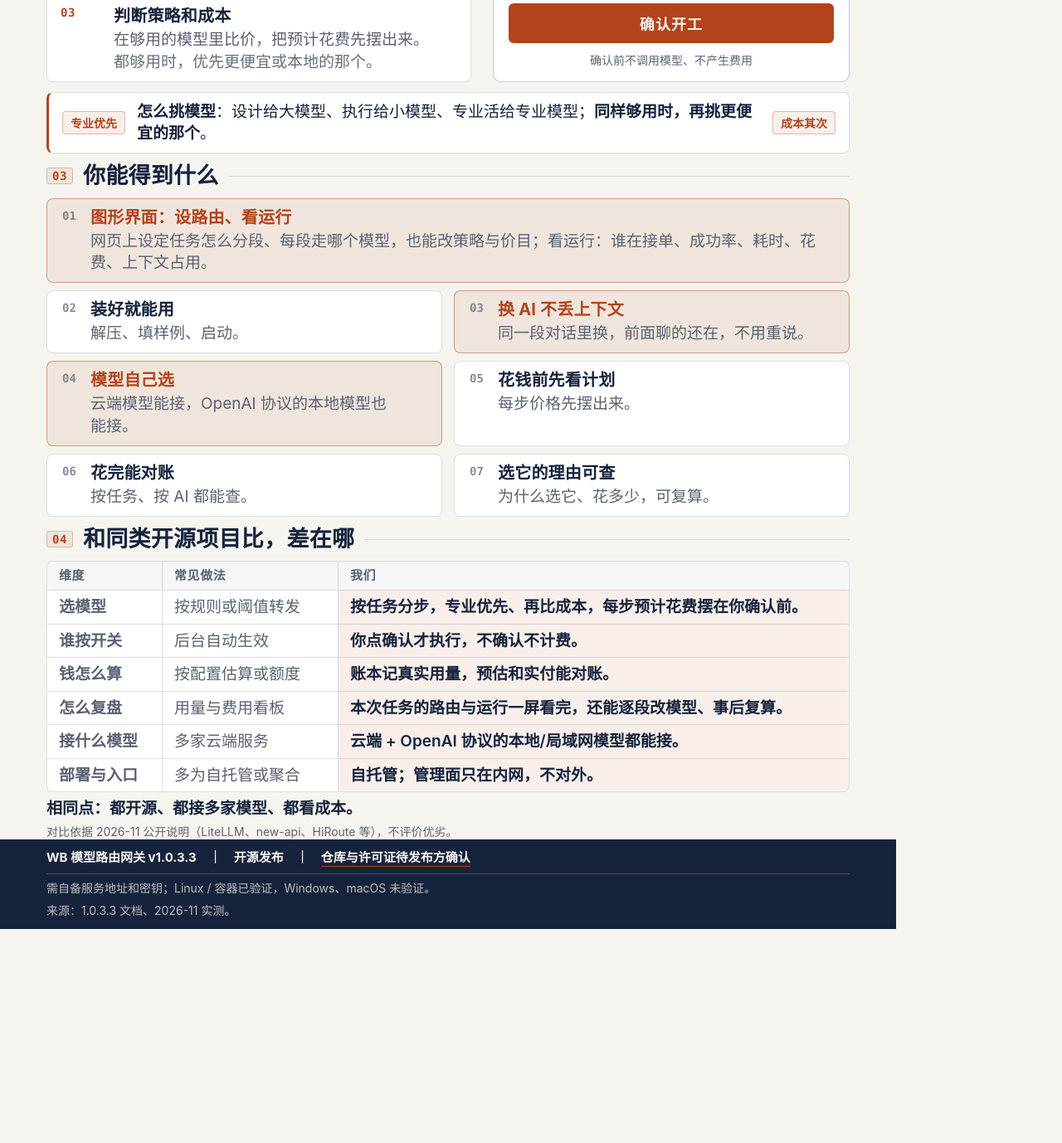
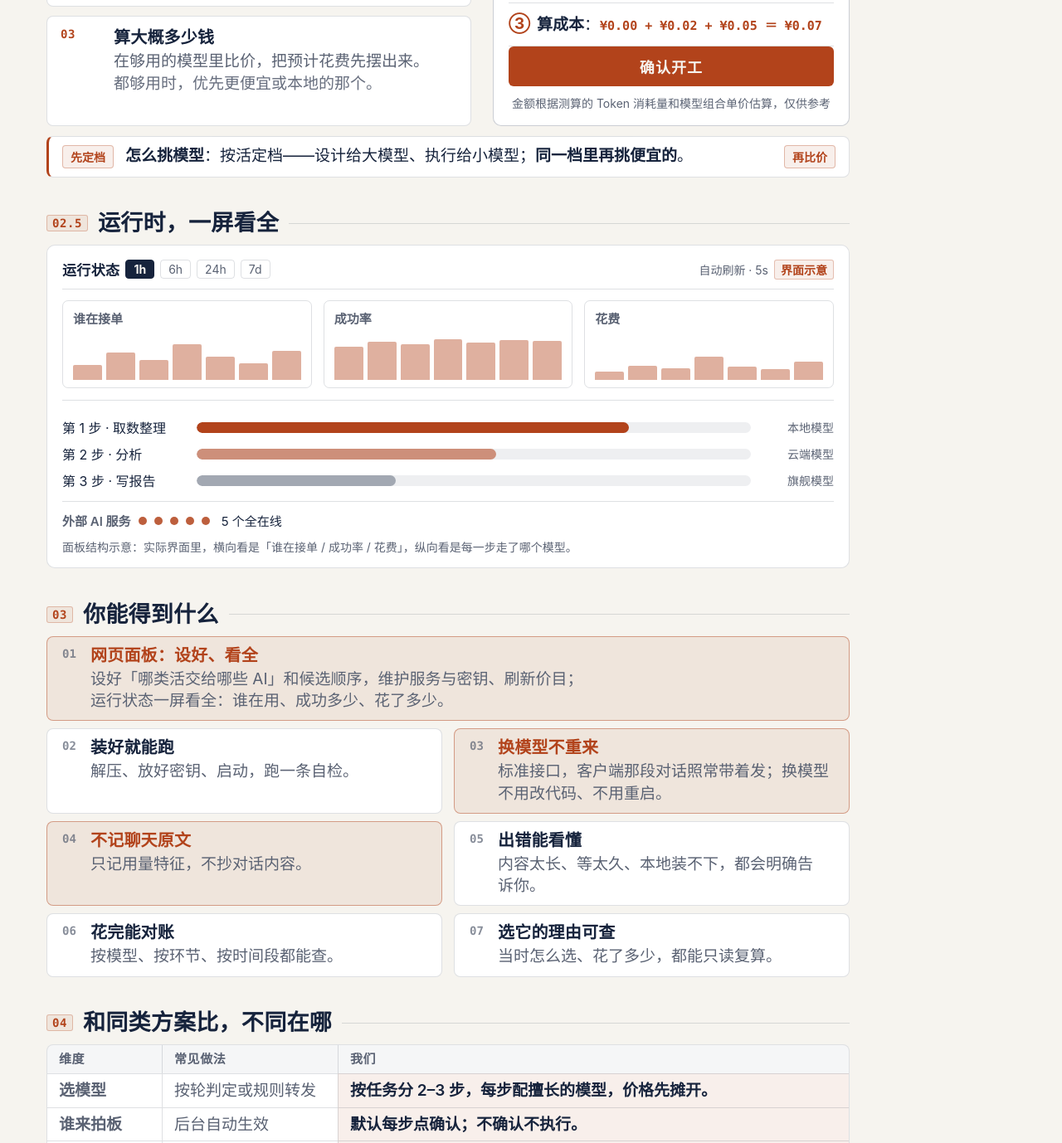
Before and after one commit to beidou6972yh/dsh-bw-router, a website: page docs-open/WB-Router-Poster.html in a window 1280 px wide. Shown: the part 820-2198 px from the top of the page at 83% size. Before the commit the page ends 1940 px from the top, so only its background shows below. Drawn offline with Linux system fonts and the light colour scheme.

Commit message:
docs: refresh open-source poster to finalized 1.0.3.3
- 主题句改为「专业人做专业事，又快又好还省钱。」；副标题补身份与四个明白
- 痛点重写（选模型全靠猜 / 换模型就得重来）
- 计划卡改为三步实例：本地模型梳理提纲 → 性价比云端模型撰写正文 → 旗舰模型校对收束
- 面板截图替换为同版式「界面示意」（原图含真实用量与上游名，不宜公开）
- 04 段删对比依据脚注，改设「差异化」一句
- 画布 1080x2560（PNG 2160x5120），脱敏扫描 PASS

```diff
--- a/docs-open/WB-Router-Poster.html
+++ b/docs-open/WB-Router-Poster.html
@@ -19,12 +19,12 @@
   --mono:ui-monospace,SFMono-Regular,Menlo,Consolas,"Liberation Mono",monospace;
 }
 *{box-sizing:border-box;margin:0;padding:0}
-html,body{width:1080px;height:1880px}
+html,body{width:1080px;height:2560px}
 body{background:var(--paper);color:var(--ink);font-family:var(--sans);overflow:hidden;-webkit-font-smoothing:antialiased}
-.poster{width:1080px;height:1880px;display:flex;flex-direction:column}
+.poster{width:1080px;height:2560px;display:flex;flex-direction:column}
 
 /* ---------- 顶部 ---------- */
-.hero{position:relative;flex:0 0 auto;background:var(--ink);color:var(--on-ink);padding:26px 56px 20px;overflow:hidden}
+.hero{position:relative;flex:0 0 auto;background:var(--ink);color:var(--on-ink);padding:26px 56px 18px;overflow:hidden}
 .hero::before{content:"";position:absolute;inset:0;pointer-events:none;
   background-image:linear-gradient(rgba(246,244,239,.055) 1px,transparent 1px),linear-gradient(90deg,rgba(246,244,239,.055) 1px,transparent 1px);
   background-size:48px 48px}
@@ -32,9 +32,9 @@ body{background:var(--paper);color:var(--ink);font-family:var(--sans);overflow:h
 .kicker{display:flex;align-items:center;gap:11px;font-size:16px;letter-spacing:.1em;color:var(--on-ink-2)}
 .kicker .pip{width:8px;height:8px;background:var(--accent);border-radius:2px}
 .kicker b{color:var(--on-ink);font-weight:600;letter-spacing:.06em}
-h1{font-size:76px;line-height:1.06;font-weight:800;letter-spacing:-.03em;margin-top:16px;white-space:nowrap}
+h1{font-size:60px;line-height:1.14;font-weight:800;letter-spacing:-.03em;margin-top:16px;white-space:nowrap}
 h1 em{font-style:normal;border-bottom:4px solid var(--accent);padding-bottom:4px}
-.sub{margin-top:13px;font-size:22px;line-height:1.45;color:var(--on-ink-2);max-width:900px}
+.sub{margin-top:24px;font-size:22px;line-height:1.45;color:var(--on-ink-2);max-width:900px}
 .facts{position:relative;display:flex;list-style:none;margin-top:16px;padding-top:12px;border-top:1px solid rgba(246,244,239,.22)}
 .facts li{display:flex;align-items:center;gap:10px;font-size:16px;color:var(--on-ink);white-space:nowrap}
 .facts li+li{border-left:1px solid rgba(246,244,239,.22);padding-left:22px;margin-left:22px}
@@ -42,12 +42,48 @@ h1 em{font-style:normal;border-bottom:4px solid var(--accent);padding-bottom:4px
 .facts li.hot{font-weight:600}
 
 /* ---------- 区块头 ---------- */
-.body{flex:1 1 auto;padding:9px 56px 0;display:flex;flex-direction:column;gap:11px;justify-content:space-between}
+.body{flex:1 1 auto;padding:8px 56px 12px;display:flex;flex-direction:column;gap:11px;justify-content:space-between}
 .shead{display:flex;align-items:center;gap:12px;margin-bottom:10px}
 .shead .num{font-family:var(--mono);font-size:14px;font-weight:700;color:var(--accent);letter-spacing:.04em;
   background:var(--accent-soft);border:1px solid rgba(178,67,27,.28);border-radius:3px;padding:1px 6px}
 h2{font-size:27px;line-height:1.2;font-weight:700;letter-spacing:.01em;white-space:nowrap}
 .shead .line{flex:1;height:1px;background:var(--rule)}
+
+
+/* ---------- 界面截图区 ---------- */
+.screenshot-wrap{background:var(--card);border:1px solid var(--rule);border-radius:10px;padding:20px;display:flex;flex-direction:column;align-items:center;gap:14px}
+.screenshot-wrap img{width:100%;max-width:920px;height:auto;border-radius:6px;border:1px solid rgba(22,35,60,.18);box-shadow:0 2px 8px rgba(22,35,60,.08)}
+.screenshot-wrap .cap{font-size:17px;line-height:1.4;color:var(--muted);text-align:center;max-width:800px}
+
+
+/* ---------- 界面示意面板（替代真实截图：不露真实用量/上游名）---------- */
+.mockpanel{background:var(--card);border:1px solid var(--rule);border-radius:10px;padding:16px 18px 14px}
+.mp-bar{display:flex;align-items:center;gap:7px;padding-bottom:11px;border-bottom:1px solid var(--rule)}
+.mp-title{font-size:17px;font-weight:700;letter-spacing:.02em}
+.mp-chip{font-size:14px;color:var(--muted);border:1px solid var(--rule);border-radius:4px;padding:2px 9px}
+.mp-chip.on{color:var(--on-ink);background:var(--ink);border-color:var(--ink);font-weight:700}
+.mp-refresh{margin-left:auto;font-size:14px;color:var(--muted)}
+.mp-tag{font-size:14px;font-weight:700;color:var(--accent);background:var(--accent-soft);
+  border:1px solid rgba(178,67,27,.28);border-radius:3px;padding:1px 7px}
+.mp-kpis{display:grid;grid-template-columns:repeat(3,1fr);gap:14px;margin-top:13px}
+.mp-kpi{border:1px solid var(--rule);border-radius:7px;padding:10px 12px 9px}
+.mp-kpi .k{font-size:15px;color:var(--muted);font-weight:600}
+.mp-kpi .bars{display:flex;align-items:flex-end;gap:5px;height:54px;margin-top:10px}
+.mp-kpi .bars i{flex:1;background:rgba(22,35,60,.22);border-radius:2px 2px 0 0}
+.mp-kpi .bars i{background:var(--accent);opacity:.42}
+.mp-lanes{margin-top:14px;padding-top:12px;border-top:1px solid var(--rule)}
+.mp-lane{display:grid;grid-template-columns:150px 1fr 88px;gap:12px;align-items:center;margin-top:8px}
+.mp-lane .nm{font-size:16px;color:var(--ink)}
+.mp-lane .track{height:13px;background:rgba(22,35,60,.07);border-radius:7px;overflow:hidden}
+.mp-lane .fill{display:block;height:100%;border-radius:7px;background:var(--accent)}
+.mp-lane .fill.g2{background:rgba(178,67,27,.55)}
+.mp-lane .fill.g3{background:rgba(22,35,60,.35)}
+.mp-lane .mdl{font-size:14px;color:var(--muted);text-align:right}
+.mp-health{display:flex;align-items:center;gap:9px;margin-top:13px;padding-top:12px;border-top:1px solid var(--rule)}
+.mp-health .h-lbl{font-size:15px;font-weight:600;color:var(--muted)}
+.mp-health .dot{width:10px;height:10px;border-radius:50%;background:var(--accent);opacity:.85}
+.mp-health .h-txt{font-size:15px;color:var(--ink);margin-left:5px}
+.mp-note{margin-top:12px;font-size:14px;line-height:1.42;color:var(--muted)}
 
 /* ---------- 01 ---------- */
 .pains{display:grid;grid-template-columns:repeat(4,1fr);gap:14px}
@@ -58,7 +94,8 @@ h2{font-size:27px;line-height:1.2;font-weight:700;letter-spacing:.01em;white-spa
 
 /* ---------- 02 三步 + 计划卡 ---------- */
 .flow{display:grid;grid-template-columns:1fr 430px;gap:26px;align-items:stretch}
-.steps3{display:flex;flex-direction:column;gap:11px;justify-content:space-between}
+.steps3{display:flex;flex-direction:column;gap:11px}
+.steps3 > .st{flex:1 1 auto}
 .st{display:grid;grid-template-columns:52px 1fr;gap:12px;background:var(--card);border:1px solid var(--rule);border-radius:8px;padding:9px 16px 10px}
 .st .sn{font-family:var(--mono);font-size:14px;font-weight:700;color:var(--accent);padding-top:4px;letter-spacing:.04em}
 .st h3{font-size:20px;font-weight:700;letter-spacing:.01em}
@@ -74,7 +111,7 @@ h2{font-size:27px;line-height:1.2;font-weight:700;letter-spacing:.01em;white-spa
 .pc-line p{font-size:19px;line-height:1.34;color:var(--ink)}
 .pc-line b{font-weight:700}
 .pc-line .ar{color:var(--muted)}
-.pc-line .money{font-family:var(--mono);font-size:17px;font-weight:700;color:var(--accent)}
+.pc-line .money{font-family:var(--mono);font-size:15px;font-weight:700;color:var(--accent);white-space:nowrap}
 .pc-row{display:flex;align-items:center;gap:10px;padding:9px 0;border-bottom:1px solid var(--rule)}
 .pc-step{font-family:var(--mono);font-size:14px;color:var(--muted);flex:0 0 auto}
 .pc-model{font-size:18px;font-weight:600;flex:1}
@@ -115,6 +152,8 @@ h2{font-size:27px;line-height:1.2;font-weight:700;letter-spacing:.01em;white-spa
 .thead>div{border-top:none;background:rgba(22,35,60,.04);font-size:15px;font-weight:600;color:var(--muted);letter-spacing:.04em}
 .same{margin-top:7px;font-size:19px;line-height:1.35;font-weight:700;color:var(--ink)}
 .tnote{margin-top:5px;font-size:14px;line-height:1.4;color:var(--muted)}
+.diff{margin-top:8px;font-size:19px;line-height:1.35;font-weight:700;color:var(--accent);
+  background:var(--accent-soft);border-left:3px solid var(--accent);border-radius:0 5px 5px 0;padding:8px 12px}
 
 /* ---------- 05 ---------- */
 .quick{display:flex;align-items:stretch}
@@ -128,7 +167,7 @@ h2{font-size:27px;line-height:1.2;font-weight:700;letter-spacing:.01em;white-spa
 .foot{flex:0 0 auto;background:var(--ink);color:var(--on-ink-2);padding:11px 56px 12px;font-size:14px;line-height:1.5}
 .foot .f1{display:flex;justify-content:space-between;gap:16px;color:var(--on-ink);font-weight:700;font-size:15px;
   padding-bottom:7px;border-bottom:1px solid rgba(246,244,239,.2)}
-.foot .f1 .r{font-weight:500;color:var(--on-ink-2)}
+.foot .f1 .r{font-weight:500;color:var(--on-ink-2);font-family:var(--mono);font-size:14px}
 .foot .f2{margin-top:6px}
 .foot .warn{color:var(--on-ink);font-weight:700;border-bottom:1px solid var(--accent);padding-bottom:1px}
 </style>
@@ -140,12 +179,12 @@ h2{font-size:27px;line-height:1.2;font-weight:700;letter-spacing:.01em;white-spa
   <header class="hero">
     <div class="hero-in">
       <div class="kicker"><span class="pip"></span><b>WB 模型路由网关</b> · 开源发布 · v1.0.3.3</div>
-      <h1>先看计划，<em>你点头才执行</em>。</h1>
-      <p class="sub">把任务分步、每步挑 AI、预计花费先摆出来。</p>
+      <h1><em>专业人做专业事</em>，又快又好还省钱。</h1>
+      <p class="sub">装在自己机器上的 AI 调度工具：按活派模型、明白派活、明白算账、明白执行。</p>
       <ul class="facts">
-        <li>自己安装、自己管理</li>
-        <li>云端与本地模型都能接</li>
-        <li class="hot">生成计划不收费，执行才按真实用量计费</li>
+        <li>MIT 许可</li>
+        <li>云端模型、自己电脑上的模型都能接</li>
+        <li class="hot">独立部署、DSH 插件、MCP、Skill 多种调用方式</li>
       </ul>
     </div>
   </header>
@@ -157,10 +196,10 @@ h2{font-size:27px;line-height:1.2;font-weight:700;letter-spacing:.01em;white-spa
     <section>
       <div class="shead"><span class="num">01</span><h2>它解决什么问题</h2><span class="line"></span></div>
       <div class="pains">
-        <div class="pain"><div class="k">01</div><h3>选模型靠猜</h3><p>大模型做设计、小模型做执行、专业模型做专业事——没有分工，只能靠猜。</p></div>
-        <div class="pain"><div class="k">02</div><h3>钱花在哪说不清</h3><p>月底只有总额。</p></div>
-        <div class="pain"><div class="k">03</div><h3>换 AI 就得重来</h3><p>前面聊的接不上，任务易跑偏。</p></div>
-        <div class="pain"><div class="k">04</div><h3>自动化是黑箱</h3><p>出事说不清为什么选它。</p></div>
+        <div class="pain"><div class="k">01</div><h3>选模型全靠猜</h3><p>贵的不舍得，便宜的不敢用，谁适合不清楚——全凭感觉选模型。</p></div>
+        <div class="pain"><div class="k">02</div><h3>钱花在哪说不清</h3><p>只看到一张总额，不知道哪一步、哪个模型花的。</p></div>
+        <div class="pain"><div class="k">03</div><h3>换模型就得重来</h3><p>提示词要重写背景，附件要重新给，还要重新提要求、写步骤。</p></div>
+        <div class="pain"><div class="k">04</div><h3>自动化是黑箱</h3><p>出了事，说不清为什么选它、这一步花了多少。</p></div>
       </div>
     </section>
 
@@ -169,25 +208,58 @@ h2{font-size:27px;line-height:1.2;font-weight:700;letter-spacing:.01em;white-spa
       <div class="shead"><span class="num">02</span><h2>它怎么帮你</h2><span class="line"></span></div>
       <div class="flow">
         <div class="steps3">
-          <div class="st"><div class="sn">01</div><div><h3>决策模型做判断</h3><p>先判断这是什么活、难不难。</p><p class="more">写代码、长文、看图、写作，各有各的判断标准。</p></div></div>
-          <div class="st"><div class="sn">02</div><div><h3>按任务步骤选模型</h3><p>分成 2–3 步，每步配擅长的模型。</p><p class="more">每段还可以自己手动换。</p></div></div>
-          <div class="st"><div class="sn">03</div><div><h3>判断策略和成本</h3><p>在够用的模型里比价，把预计花费先摆出来。</p><p class="more">都够用时，优先更便宜或本地的那个。</p></div></div>
+          <div class="st"><div class="sn">01</div><div><h3>先判断是什么活</h3><p>代码、长文、看图、写作，各有各的判断标准。</p><p class="more">顺便估一下难易。</p></div></div>
+          <div class="st"><div class="sn">02</div><div><h3>按任务步骤选模型</h3><p>分成 2–3 步，每步配擅长的模型。</p><p class="more">确认前每步都能自己换。</p></div></div>
+          <div class="st"><div class="sn">03</div><div><h3>算大概多少钱</h3><p>在够用的模型里比价，把预计花费先摆出来。</p><p class="more">都够用时，优先更便宜或本地的那个。</p></div></div>
         </div>
         <div class="pcard">
-          <div class="pc-task"><svg class="pc-ico" viewBox="0 0 20 20" role="img" aria-labelledby="pc-ico-title pc-ico-desc"><title id="pc-ico-title">计划单</title><desc id="pc-ico-desc">一张按判断、选模型、算成本三步列出预计花费的计划单。</desc><rect x="3" y="2" width="14" height="16" rx="2" fill="none" stroke="#B2431B" stroke-width="1.4"/><path d="M6.5 7h7M6.5 10.5h7M6.5 14h4" stroke="#B2431B" stroke-width="1.4" stroke-linecap="round"/></svg>任务：把三份表汇总成一段</div>
+          <div class="pc-task"><svg class="pc-ico" viewBox="0 0 20 20" role="img" aria-labelledby="pc-ico-title pc-ico-desc"><title id="pc-ico-title">计划单</title><desc id="pc-ico-desc">一张按判断、选模型、算成本三步列出预计花费的计划单。</desc><rect x="3" y="2" width="14" height="16" rx="2" fill="none" stroke="#B2431B" stroke-width="1.4"/><path d="M6.5 7h7M6.5 10.5h7M6.5 14h4" stroke="#B2431B" stroke-width="1.4" stroke-linecap="round"/></svg>任务：汇总三份表格，找出差异点<br>并撰写分析报告</div>
           <div class="pc-lines">
-            <div class="pc-line"><span class="pc-n">①</span><p><b>判断</b>：写作类 · 难易中等</p></div>
-            <div class="pc-line"><span class="pc-n">②</span><p><b>选模型</b>：第 1 步 · 小模型做整理 <span class="ar">→</span><br>第 2 步 · 专业模型写成稿</p></div>
-            <div class="pc-line"><span class="pc-n">③</span><p><b>算成本</b>：预计 <span class="money">¥0.02 + ¥0.05 ＝ ¥0.07</span></p></div>
+            <div class="pc-line"><span class="pc-n">①</span><p><b>做判断</b>：写作类（汇总＋分析报告）<br>再估个难易</p></div>
+            <div class="pc-line"><span class="pc-n">②</span><p><b>选模型</b>：第 1 步 · 本地模型梳理提纲 <span class="ar">→</span><br>第 2 步 · 性价比云端模型撰写正文 <span class="ar">→</span><br>第 3 步 · 旗舰模型校对收束</p></div>
+            <div class="pc-line"><span class="pc-n">③</span><p><b>算成本</b>：<span class="money">¥0.00 + ¥0.02 + ¥0.05 ＝ ¥0.07</span></p></div>
           </div>
           <div class="pc-btn">确认开工</div>
-          <div class="pc-note">确认前不调用模型、不产生费用</div>
+          <div class="pc-note">金额根据测算的 Token 消耗量和模型组合单价估算，仅供参考</div>
         </div>
       </div>
       <div class="pickline">
-        <span class="btag">专业优先</span>
-        <div class="btext"><b>怎么挑模型</b>：设计给大模型、执行给小模型、专业活给专业模型；<b>同样够用时，再挑更便宜的那个</b>。</div>
-        <span class="btag">成本其次</span>
+        <span class="btag">先定档</span>
+        <div class="btext"><b>怎么挑模型</b>：按活定档——设计给大模型、执行给小模型；<b>同一档里再挑便宜的</b>。</div>
+        <span class="btag">再比价</span>
+      </div>
+    </section>
+
+
+
+
+
+    <!-- 界面截图 -->
+    <section>
+      <div class="shead"><span class="num">02.5</span><h2>运行时，一屏看全</h2><span class="line"></span></div>
+<div class="mockpanel">
+        <div class="mp-bar">
+          <span class="mp-title">运行状态</span>
+          <span class="mp-chip on">1h</span><span class="mp-chip">6h</span><span class="mp-chip">24h</span><span class="mp-chip">7d</span>
+          <span class="mp-refresh">自动刷新 · 5s</span>
+          <span class="mp-tag">界面示意</span>
+        </div>
+        <div class="mp-kpis">
+          <div class="mp-kpi"><span class="k">谁在接单</span><span class="bars"><i style="height:34%"></i><i style="height:61%"></i><i style="height:45%"></i><i style="height:80%"></i><i style="height:53%"></i><i style="height:38%"></i><i style="height:66%"></i></span></div>
+          <div class="mp-kpi"><span class="k">成功率</span><span class="bars ok"><i style="height:74%"></i><i style="height:86%"></i><i style="height:80%"></i><i style="height:92%"></i><i style="height:84%"></i><i style="height:89%"></i><i style="height:87%"></i></span></div>
+          <div class="mp-kpi"><span class="k">花费</span><span class="bars"><i style="height:20%"></i><i style="height:33%"></i><i style="height:26%"></i><i style="height:52%"></i><i style="height:31%"></i><i style="height:24%"></i><i style="height:42%"></i></span></div>
+        </div>
+        <div class="mp-lanes">
+          <div class="mp-lane"><span class="nm">第 1 步 · 取数整理</span><span class="track"><i class="fill w1" style="width:78%"></i></span><span class="mdl">本地模型</span></div>
+          <div class="mp-lane"><span class="nm">第 2 步 · 分析</span><span class="track"><i class="fill g2" style="width:54%"></i></span><span class="mdl">云端模型</span></div>
+          <div class="mp-lane"><span class="nm">第 3 步 · 写报告</span><span class="track"><i class="fill g3" style="width:36%"></i></span><span class="mdl">旗舰模型</span></div>
+        </div>
+        <div class="mp-health">
+          <span class="h-lbl">外部 AI 服务</span>
+          <span class="dot"></span><span class="dot"></span><span class="dot"></span><span class="dot"></span><span class="dot"></span>
+          <span class="h-txt">5 个全在线</span>
+        </div>
+        <p class="mp-note">面板结构示意：实际界面里，横向看是「谁在接单 / 成功率 / 花费」，纵向看是每一步走了哪个模型。</p>
       </div>
     </section>
 
@@ -195,38 +267,38 @@ h2{font-size:27px;line-height:1.2;font-weight:700;letter-spacing:.01em;white-spa
     <section>
       <div class="shead"><span class="num">03</span><h2>你能得到什么</h2><span class="line"></span></div>
       <div class="grid7">
-        <div class="cell wide hi"><div class="cn">01</div><div><h3>图形界面：设路由、看运行</h3><p>网页上设定任务怎么分段、每段走哪个模型，也能改策略与价目；看运行：谁在接单、成功率、耗时、花费、上下文占用。</p></div></div>
-        <div class="cell"><div class="cn">02</div><div><h3>装好就能用</h3><p>解压、填样例、启动。</p></div></div>
-        <div class="cell hi"><div class="cn">03</div><div><h3>换 AI 不丢上下文</h3><p>同一段对话里换，前面聊的还在，不用重说。</p></div></div>
-        <div class="cell hi"><div class="cn">04</div><div><h3>模型自己选</h3><p>云端模型能接，OpenAI 协议的本地模型也能接。</p></div></div>
-        <div class="cell"><div class="cn">05</div><div><h3>花钱前先看计划</h3><p>每步价格先摆出来。</p></div></div>
-        <div class="cell"><div class="cn">06</div><div><h3>花完能对账</h3><p>按任务、按 AI 都能查。</p></div></div>
-        <div class="cell"><div class="cn">07</div><div><h3>选它的理由可查</h3><p>为什么选它、花多少，可复算。</p></div></div>
+        <div class="cell wide hi"><div class="cn">01</div><div><h3>网页面板：设好、看全</h3><p>设好「哪类活交给哪些 AI」和候选顺序，维护服务与密钥、刷新价目；<br>运行状态一屏看全：谁在用、成功多少、花了多少。</p></div></div>
+        <div class="cell"><div class="cn">02</div><div><h3>装好就能跑</h3><p>解压、放好密钥、启动，跑一条自检。</p></div></div>
+        <div class="cell hi"><div class="cn">03</div><div><h3>换模型不重来</h3><p>标准接口，客户端那段对话照常带着发；换模型不用改代码、不用重启。</p></div></div>
+        <div class="cell hi"><div class="cn">04</div><div><h3>不记聊天原文</h3><p>只记用量特征，不抄对话内容。</p></div></div>
+        <div class="cell"><div class="cn">05</div><div><h3>出错能看懂</h3><p>内容太长、等太久、本地装不下，都会明确告诉你。</p></div></div>
+        <div class="cell"><div class="cn">06</div><div><h3>花完能对账</h3><p>按模型、按环节、按时间段都能查。</p></div></div>
+        <div class="cell"><div class="cn">07</div><div><h3>选它的理由可查</h3><p>当时怎么选、花了多少，都能只读复算。</p></div></div>
       </div>
     </section>
 
     <!-- 04 -->
     <section>
-      <div class="shead"><span class="num">04</span><h2>和同类开源项目比，差在哪</h2><span class="line"></span></div>
+      <div class="shead"><span class="num">04</span><h2>和同类方案比，不同在哪</h2><span class="line"></span></div>
       <div class="tbl">
         <div class="trow thead"><div>维度</div><div>常见做法</div><div>我们</div></div>
-        <div class="trow"><div>选模型</div><div class="other">按规则或阈值转发</div><div class="us">按任务分步，专业优先、再比成本，每步预计花费摆在你确认前。</div></div>
-        <div class="trow"><div>谁按开关</div><div class="other">后台自动生效</div><div class="us">你点确认才执行，不确认不计费。</div></div>
-        <div class="trow"><div>钱怎么算</div><div class="other">按配置估算或额度</div><div class="us">账本记真实用量，预估和实付能对账。</div></div>
-        <div class="trow"><div>怎么复盘</div><div class="other">用量与费用看板</div><div class="us">本次任务的路由与运行一屏看完，还能逐段改模型、事后复算。</div></div>
-        <div class="trow"><div>接什么模型</div><div class="other">多家云端服务</div><div class="us">云端 + OpenAI 协议的本地/局域网模型都能接。</div></div>
-        <div class="trow"><div>部署与入口</div><div class="other">多为自托管或聚合</div><div class="us">自托管；管理面只在内网，不对外。</div></div>
+        <div class="trow"><div>选模型</div><div class="other">按轮判定或规则转发</div><div class="us">按任务分 2–3 步，每步配擅长的模型，价格先摊开。</div></div>
+        <div class="trow"><div>谁来拍板</div><div class="other">后台自动生效</div><div class="us">默认每步点确认；不确认不执行。</div></div>
+        <div class="trow"><div>钱怎么算</div><div class="other">按配置估算或额度</div><div class="us">花完记真实用量，估价和实付能对上。</div></div>
+        <div class="trow"><div>怎么复盘</div><div class="other">用量与费用看板</div><div class="us">一屏看完这次选了谁、花了多少，还能只读复算。</div></div>
+        <div class="trow"><div>接什么模型</div><div class="other">多家云端服务</div><div class="us">云端模型、自己电脑上的模型都能接。</div></div>
+        <div class="trow"><div>装在哪</div><div class="other">自托管或商业托管</div><div class="us">自托管，默认只绑本机；开不对外开放由你定。</div></div>
       </div>
-      <p class="same">相同点：都开源、都接多家模型、都看成本。</p>
-      <p class="tnote">对比依据 2026-11 公开说明（LiteLLM、new-api、HiRoute 等），不评价优劣。</p>
+      <p class="same">相同点：都接多家模型、都能看花费。</p>
+      <p class="diff"><b>差异化</b>：别人替你自动换模型；我们先给计划、你点头才执行、花完能对账。</p>
     </section>
   </main>
 
   <!-- ================= 页脚 ================= -->
   <footer class="foot">
-    <div class="f1"><span>WB 模型路由网关 v1.0.3.3　｜　开源发布　｜　<span class="warn">仓库与许可证待发布方确认</span></span></div>
+    <div class="f1"><span>WB 模型路由网关 v1.0.3.3　｜　开源发布　｜　MIT 许可</span><span class="r">github.com/beidou6972yh/dsh-bw-router</span></div>
     <div class="f2">需自备服务地址和密钥；Linux / 容器已验证，Windows、macOS 未验证。</div>
-    <div class="f2">来源：1.0.3.3 文档、2026-11 实测。</div>
+    <div class="f2">来源：1.0.3.3 文档；2026-11-21 实测：568 项回归全绿、2166 次请求 0 失败、27/27 个可计价模型价格自证。</div>
   </footer>
 </div>
 </body>
```
Also changed, not shown: docs-open/WB-Router-Poster@2x.png.
